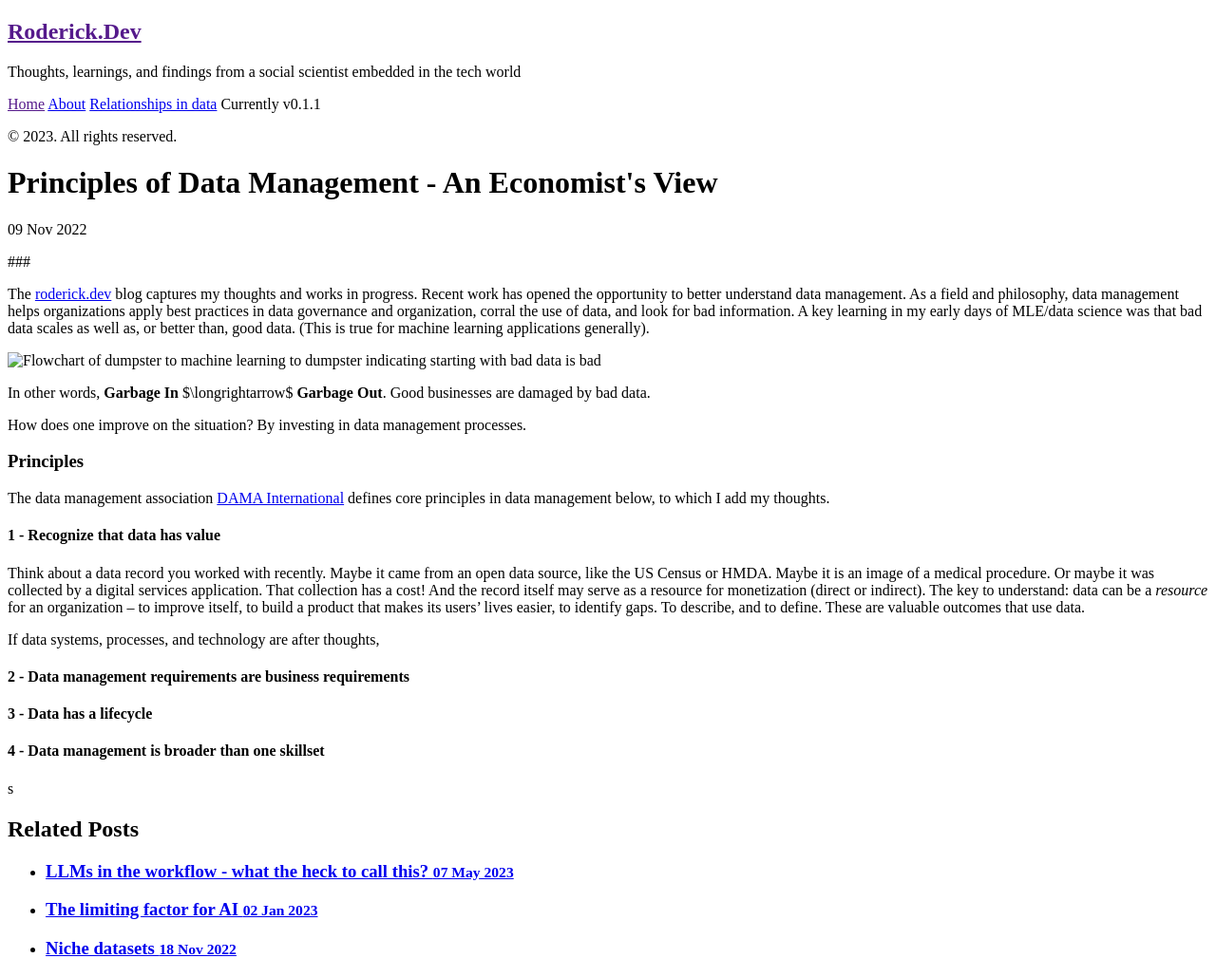
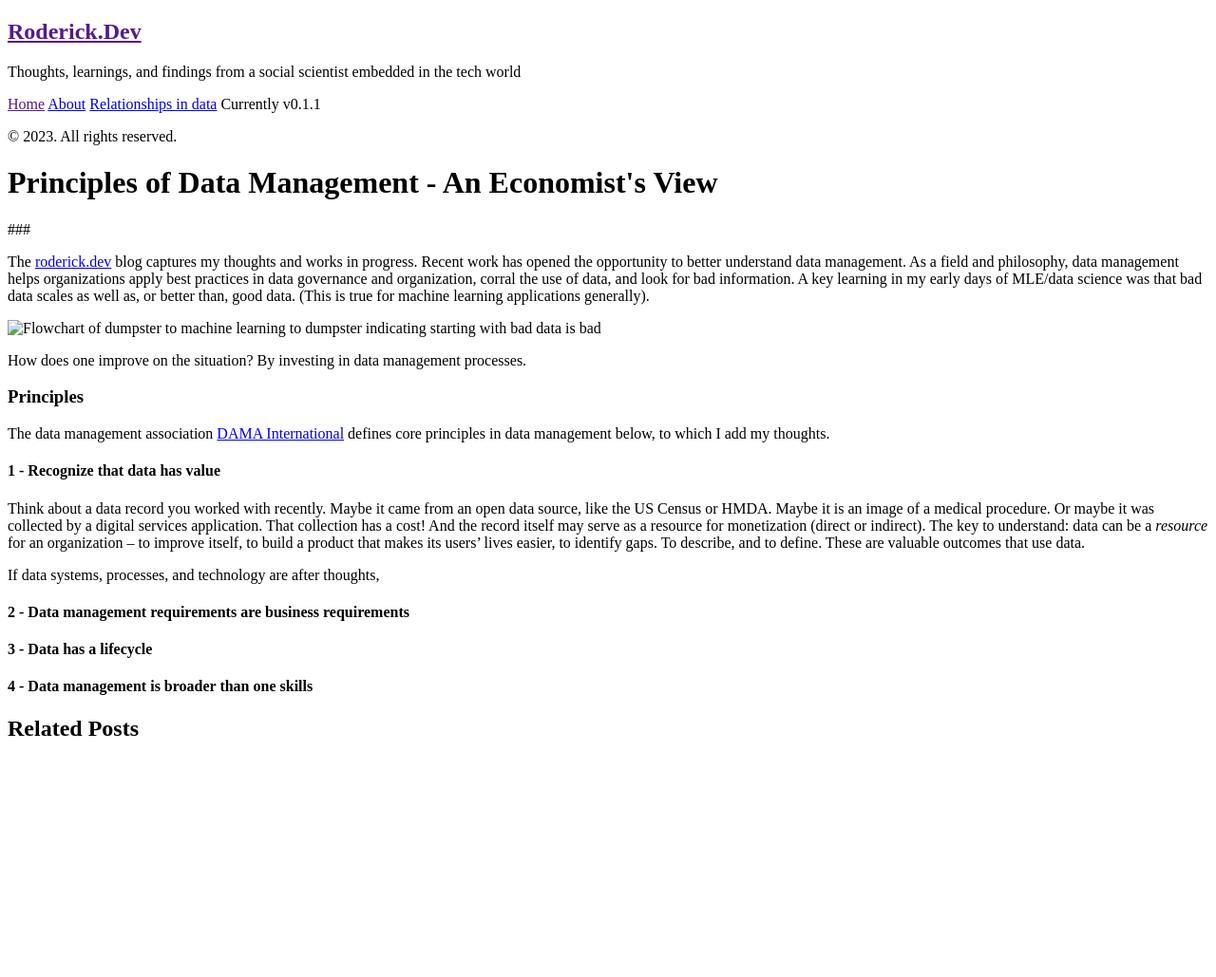
Before and after one commit to tomrod/roderickdev, a Jekyll site: the page built from archive/2022-11-09-principles_data_mgmt.md, in a window 1280 px wide. Shown: the whole page at 95% size. Built offline with Jekyll 4.4.1, drawn with Linux system fonts in a browser that asks for light colours; after the commit the page ends 900 px from its top, so only the background shows below that.

Commit message:
Cleanup errant post

```diff
--- a/_posts/2022-11-09-principles_data_mgmt.md
+++ b/archive/2022-11-09-principles_data_mgmt.md
@@ -9,7 +9,6 @@ The [roderick.dev](https://www.roderick.dev) blog captures my thoughts and works
 
 ![Flowchart of dumpster to machine learning to dumpster indicating starting with bad data is bad](../images/gigo.png "You can't escape GIGO if you start with bad data.")
 
-In other words, **Garbage In** $\longrightarrow$ **Garbage Out**. Good businesses are damaged by bad data.
 
 How does one improve on the situation? By investing in data management processes.
 
@@ -24,7 +23,4 @@ If data systems, processes, and technology are after thoughts,
 
 #### 2 - Data management requirements are business requirements
 #### 3 - Data has a lifecycle
-#### 4 - Data management is broader than one skillset
-
-
-s
+#### 4 - Data management is broader than one skills
```
